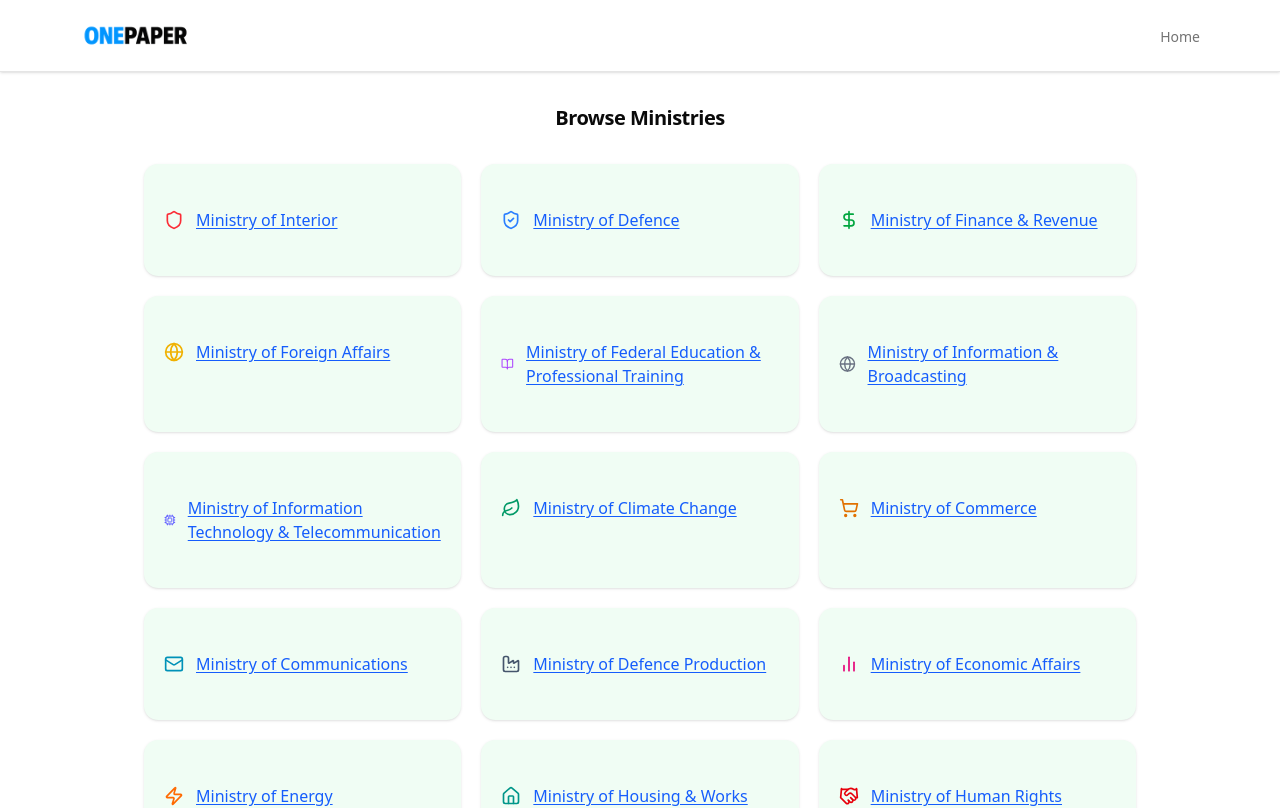
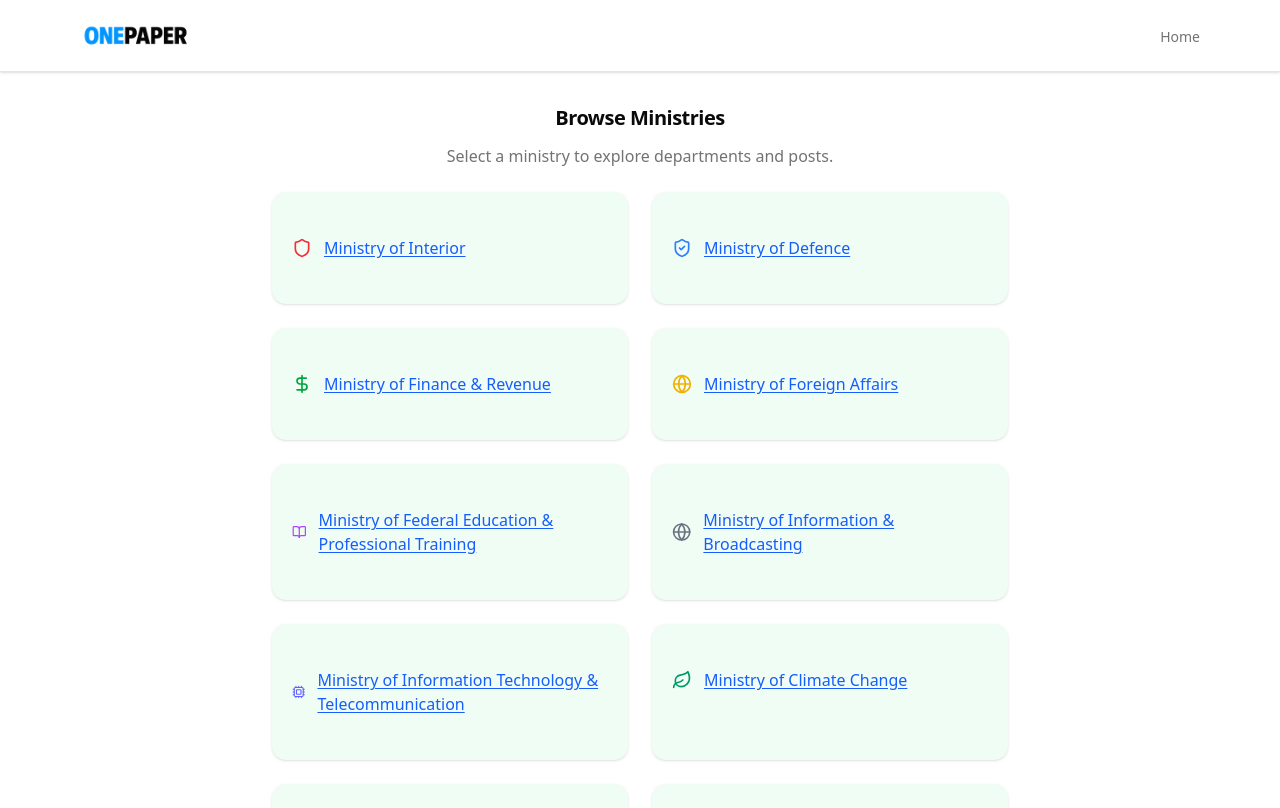
Before and after one commit to waqarkhan424/mcqs-app, a Next.js app: page /ministries in a window 1280 px wide. Shown: the top 808 px of the page. Built offline with nearby package versions, Linux system fonts and the light colour scheme.

Commit message:
Initial commit

```diff
--- a/app/components/ministries-links.tsx
+++ b/app/components/ministries-links.tsx
@@ -9,12 +9,18 @@ import Link from "next/link"
 export default function MinistriesLinks() {
 
     return (
-        <div className="max-w-5xl mx-auto px-4 py-8">
-            <Typography variant="h2" className="mb-6 text-center">
+        <div className="max-w-3xl mx-auto px-4 py-8">
+            <Typography variant="h2" className="text-center">
                 Browse Ministries
             </Typography>
-            <div className="grid grid-cols-1 sm:grid-cols-2 md:grid-cols-3 gap-5">
-                {/* <div className="grid grid-cols-1 sm:grid-cols-2 gap-5"> */}
+
+
+            <Typography variant="p" className="text-muted-foreground text-center mt-2 mb-6">
+                Select a ministry to explore departments and posts.
+            </Typography>
+
+
+            <div className="grid grid-cols-1 sm:grid-cols-2 gap-6">
 
                 {ministries.map((m) => {
 
```
